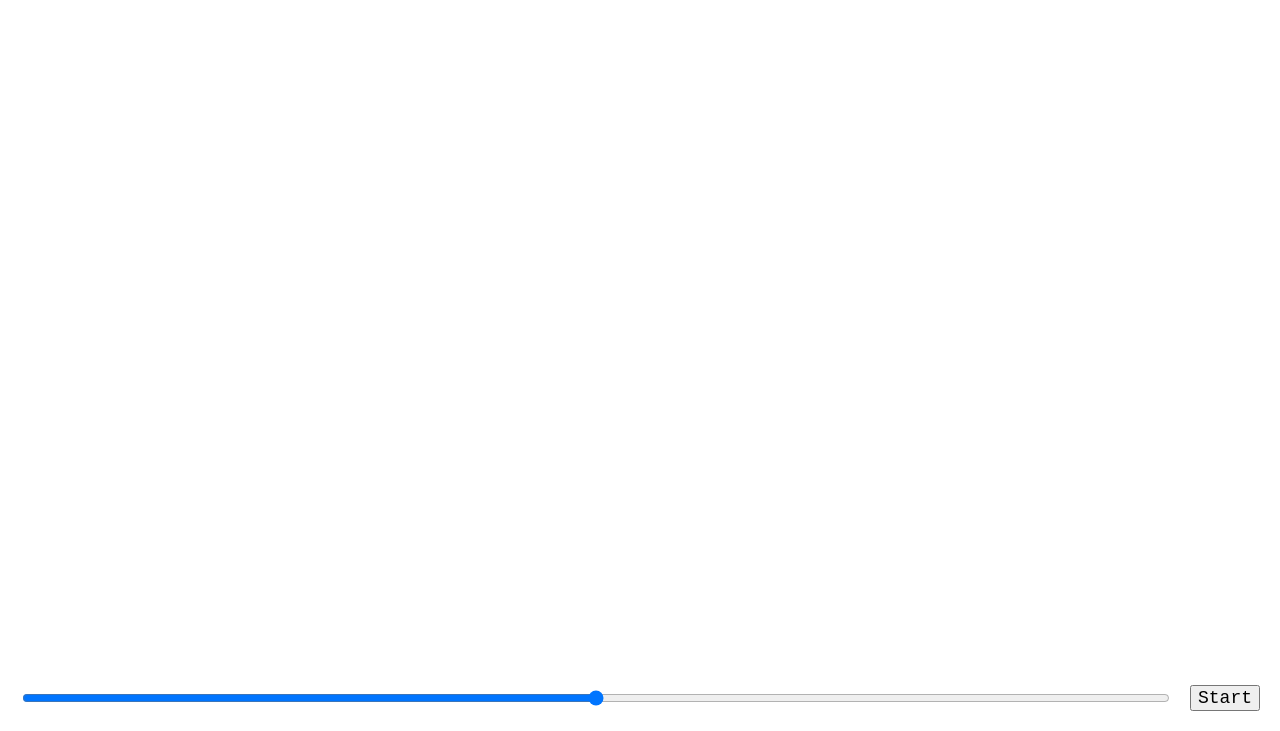
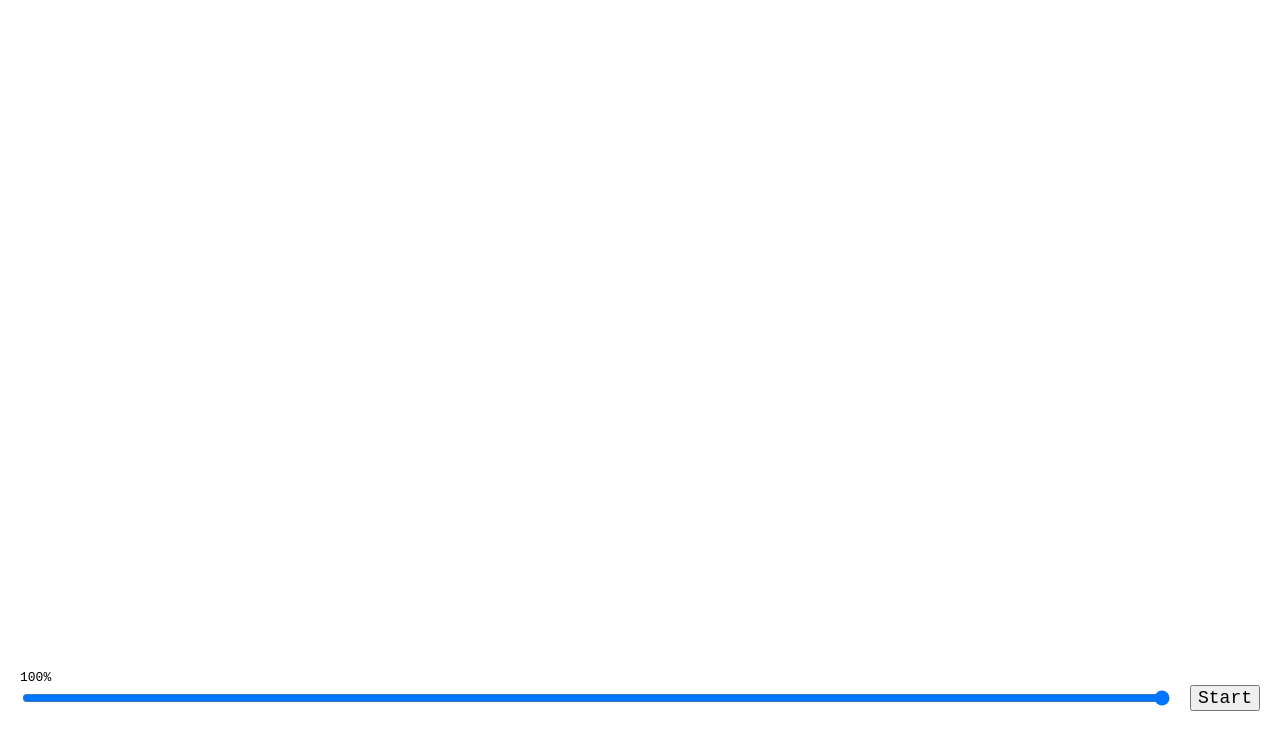
Before and after one commit to Drozerah/Resizer.js, a plain HTML site: page index.html in a window 1280 px wide. Both pictures are taken after a click on the button "Start". Shown: the part 69-800 px from the top of the page. Drawn offline with Linux system fonts and the light colour scheme.

Commit message:
feat: add bindings, methods and proxy
- bind elements to constructor:
	- _resize-wrapper
	- _output
	- _button
	- _proxy
- instanciate a new Proxy Object that points to the _input element
- create methods:
	- output(value) to update the _output element with a given _input
	value
	- proxy(value) to pass in the Proxy a given _input value
	- inputEvent(elm) to add one event listener that calls the
	proxy() method
	- onClick(elm) to add a 'click' event listener that calls the
	proxy() method
- CSS fix the #resize padding

```diff
--- a/app.js
+++ b/app.js
@@ -9,12 +9,44 @@ class Resizer {
 
     constructor(){
 
-        this._input = document.querySelector('input[type="range"]')
+        this._wrapper = document.getElementById('resizer-wrapper')
+        this._input = document.querySelector('#resizer input[type="range"]')
+        this._output = document.querySelector('#resizer output')
+        this._button = document.querySelector('#resizer button')
+        this._proxy = new Proxy(this._input, {
+
+            set: (target, prop, value) => {
+
+                target[prop] = value // update proxy target
+
+                this.output(value) // update _output
+
+                return true
+            }
+        })
 
     }
 
+    output(value){
+        this._output.innerHTML = `${value}%`
+    }
+
+    proxy(value){
+        this._proxy.valueAsNumber = value
+    }
+
+    inputEvent(elm){
+        elm.addEventListener('input', e => this.proxy(e.target.valueAsNumber), false)
+    }
+
+    onClick(elm){
+        elm.addEventListener('click', () => this.proxy(100), false)
+    }
+
     init(){
-        console.log(this._input)
+        this.output(this._input.value) // update _output by default
+        this.inputEvent(this._input)
+        this.onClick(this._button)
         return true
     }
 }
--- a/main.scss
+++ b/main.scss
@@ -17,13 +17,14 @@ body{
     }
 
     #resizer{
+
         position: fixed;
         bottom: 0px;
         left: 0px;
         right: 0px;
+        padding: 20px;
 
         div{
-            padding: 20px;
 
             display: flex;
             flex-direction: row;
```
Also changed, not shown: src/css/main.css, 1 other file.
